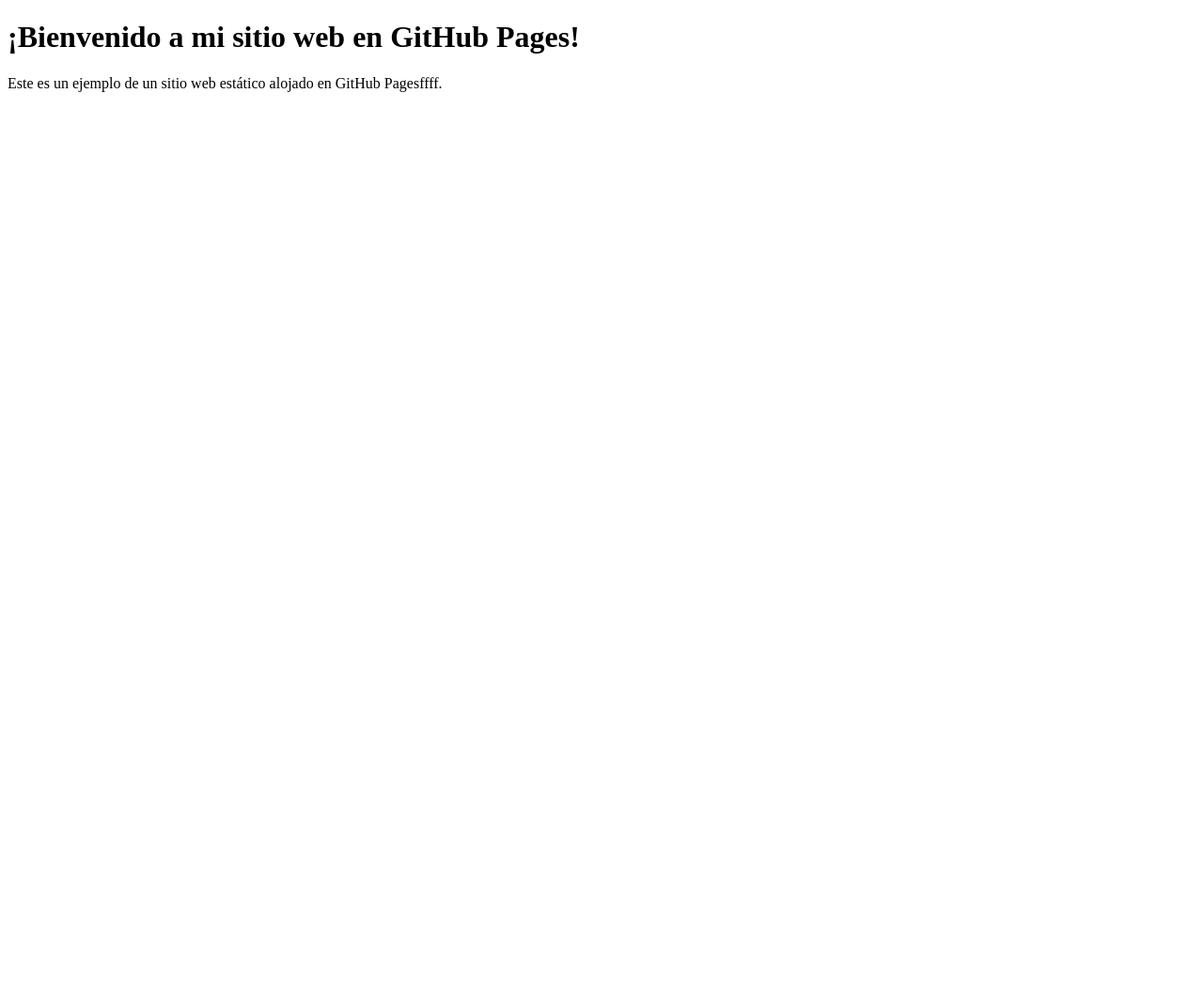
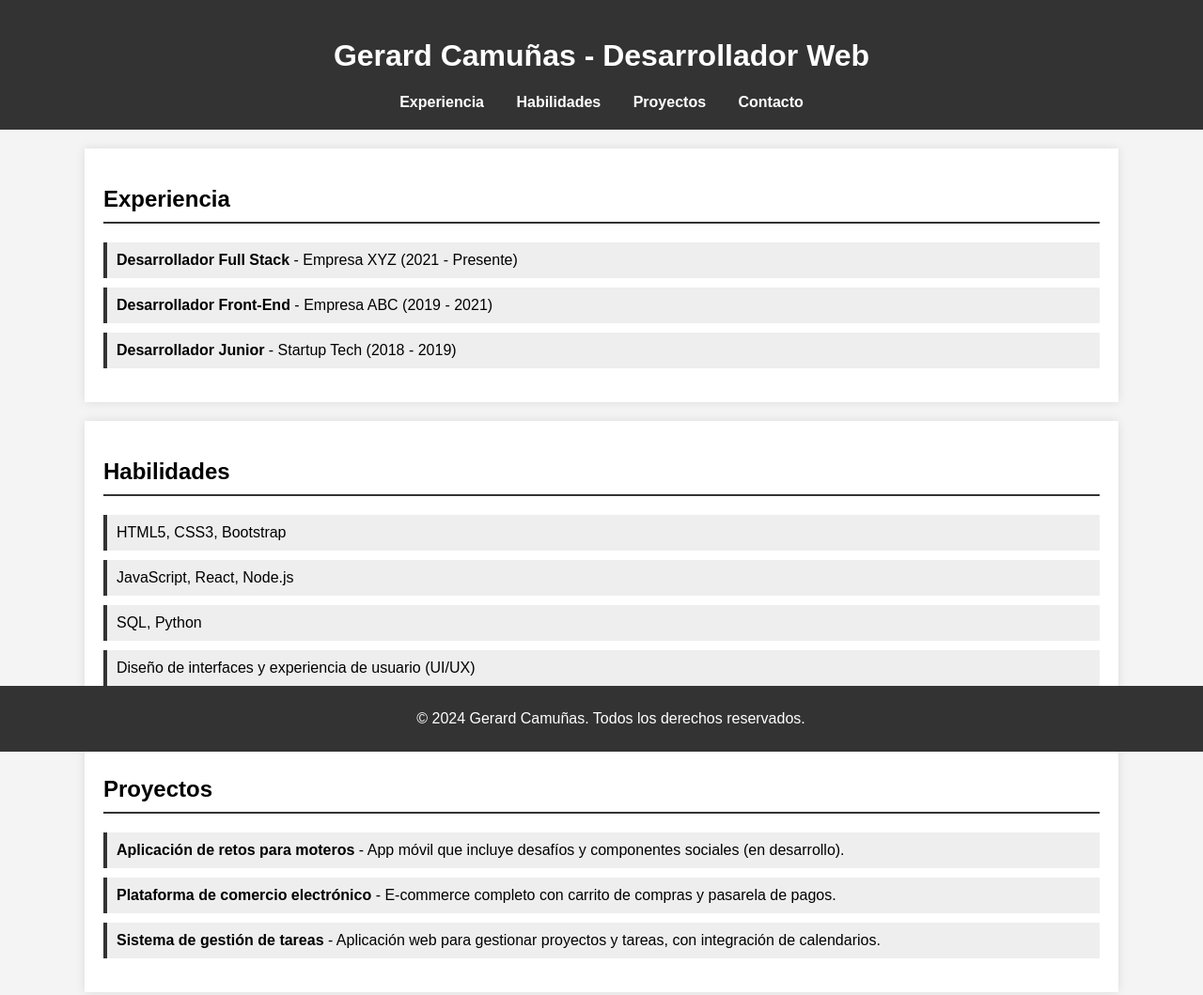
Before and after one commit to GerardC13/Portfolio-Gerard, a plain HTML site: page index.html in a window 1280 px wide. Shown: the top 1059 px of the page at 94% size. Before the commit the page ends 800 px from the top, so only its background shows below. Drawn offline with Linux system fonts and the light colour scheme.

Commit message:
Update index.html

```diff
--- a/index.html
+++ b/index.html
@@ -1,12 +1,117 @@
 <!DOCTYPE html>
-<html lang="en">
+<html lang="es">
 <head>
     <meta charset="UTF-8">
     <meta name="viewport" content="width=device-width, initial-scale=1.0">
-    <title>Mi Sitio Web</title>
+    <title>Gerard Camuñas - Portafolio</title>
+    <style>
+        body {
+            font-family: Arial, sans-serif;
+            margin: 0;
+            padding: 0;
+            background-color: #f4f4f4;
+        }
+        header {
+            background-color: #333;
+            color: white;
+            padding: 20px;
+            text-align: center;
+        }
+        nav a {
+            color: white;
+            margin: 0 15px;
+            text-decoration: none;
+            font-weight: bold;
+        }
+        .container {
+            max-width: 1100px;
+            margin: 0 auto;
+            padding: 20px;
+        }
+        section {
+            background-color: white;
+            padding: 20px;
+            margin-bottom: 20px;
+            box-shadow: 0 0 10px rgba(0,0,0,0.1);
+        }
+        h2 {
+            border-bottom: 2px solid #333;
+            padding-bottom: 10px;
+            margin-bottom: 20px;
+        }
+        ul {
+            list-style-type: none;
+            padding: 0;
+        }
+        ul li {
+            background-color: #eee;
+            padding: 10px;
+            margin-bottom: 10px;
+            border-left: 4px solid #333;
+        }
+        footer {
+            background-color: #333;
+            color: white;
+            text-align: center;
+            padding: 10px;
+            position: fixed;
+            bottom: 0;
+            width: 100%;
+        }
+    </style>
 </head>
 <body>
-    <h1>¡Bienvenido a mi sitio web en GitHub Pages!</h1>
-    <p>Este es un ejemplo de un sitio web estático alojado en GitHub Pagesffff.</p>
+
+<header>
+    <h1>Gerard Camuñas - Desarrollador Web</h1>
+    <nav>
+        <a href="#experiencia">Experiencia</a>
+        <a href="#habilidades">Habilidades</a>
+        <a href="#proyectos">Proyectos</a>
+        <a href="#contacto">Contacto</a>
+    </nav>
+</header>
+
+<div class="container">
+
+    <section id="experiencia">
+        <h2>Experiencia</h2>
+        <ul>
+            <li><strong>Desarrollador Full Stack</strong> - Empresa XYZ (2021 - Presente)</li>
+            <li><strong>Desarrollador Front-End</strong> - Empresa ABC (2019 - 2021)</li>
+            <li><strong>Desarrollador Junior</strong> - Startup Tech (2018 - 2019)</li>
+        </ul>
+    </section>
+
+    <section id="habilidades">
+        <h2>Habilidades</h2>
+        <ul>
+            <li>HTML5, CSS3, Bootstrap</li>
+            <li>JavaScript, React, Node.js</li>
+            <li>SQL, Python</li>
+            <li>Diseño de interfaces y experiencia de usuario (UI/UX)</li>
+        </ul>
+    </section>
+
+    <section id="proyectos">
+        <h2>Proyectos</h2>
+        <ul>
+            <li><strong>Aplicación de retos para moteros</strong> - App móvil que incluye desafíos y componentes sociales (en desarrollo).</li>
+            <li><strong>Plataforma de comercio electrónico</strong> - E-commerce completo con carrito de compras y pasarela de pagos.</li>
+            <li><strong>Sistema de gestión de tareas</strong> - Aplicación web para gestionar proyectos y tareas, con integración de calendarios.</li>
+        </ul>
+    </section>
+
+    <section id="contacto">
+        <h2>Contacto</h2>
+        <p>Puedes contactarme en <a href="mailto:gerard@ejemplo.com">gerard@ejemplo.com</a>.</p>
+    </section>
+
+</div>
+
+<footer>
+    <p>© 2024 Gerard Camuñas. Todos los derechos reservados.</p>
+</footer>
+
 </body>
 </html>
```
